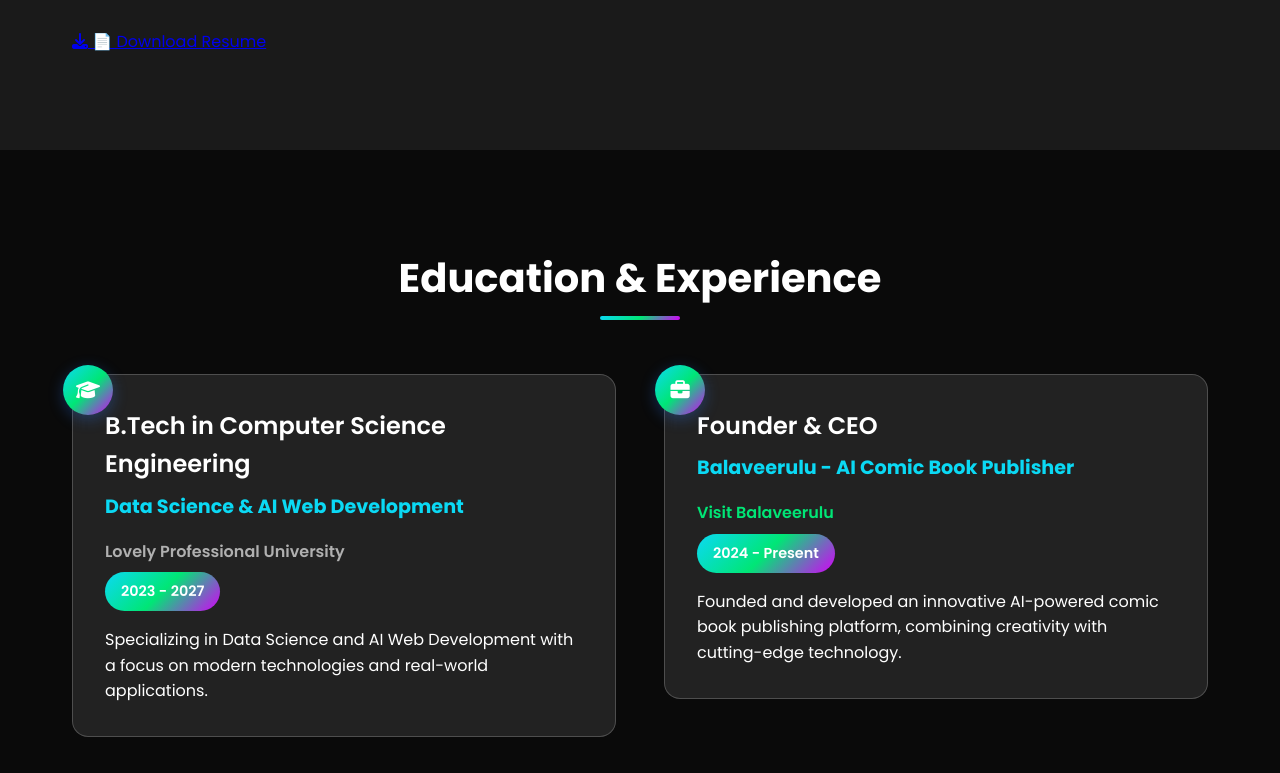
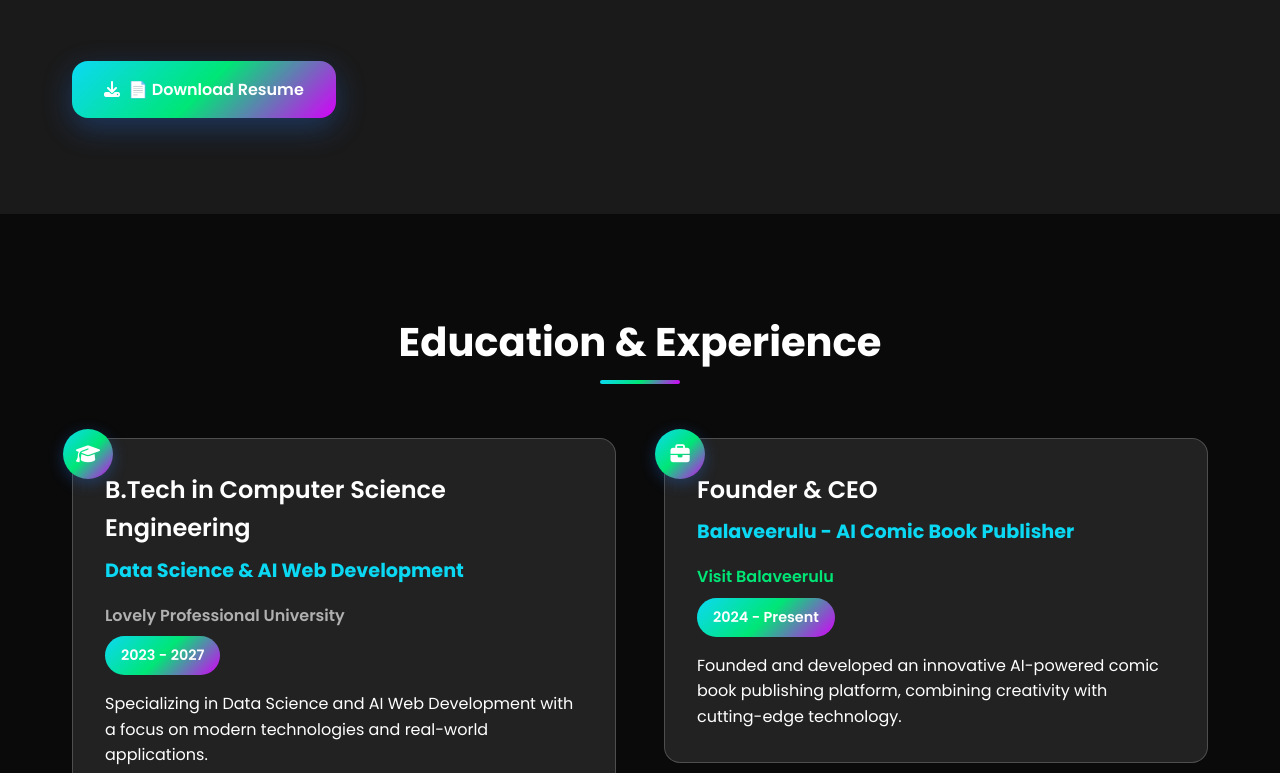
Before and after one commit to Svamsi2006/My-portfolio, a plain HTML site: page index.html in a window 1280 px wide. Shown: the part 2027-2800 px from the top of the page. Drawn offline with nearby package versions, Linux system fonts and the light colour scheme; animation ran at ten frames a second.

Commit message:
Update index.html

```diff
--- a/index.html
+++ b/index.html
@@ -140,7 +140,7 @@
                             <a href="https://wa.me/919346147336" target="_blank">+91 9346147336</a>
                         </div>
                     </div>
-                    <a href="https://drive.google.com/uc?export=download&id=1Icj34OaJzDSCDVCSYL6zIYq6ozkB-v2j" class="download-button" download="Vamsi_Siva_Ganesh_Seelam_Resume.pdf">
+                    <a href="https://drive.google.com/uc?export=download&id=1Icj34OaJzDSCDVCSYL6zIYq6ozkB-v2j" class="btn btn-primary download-btn" download="Vamsi_Siva_Ganesh_Seelam_Resume.pdf">
                         <i class="fas fa-download"></i>
                         📄 Download Resume
                     </a>
```
